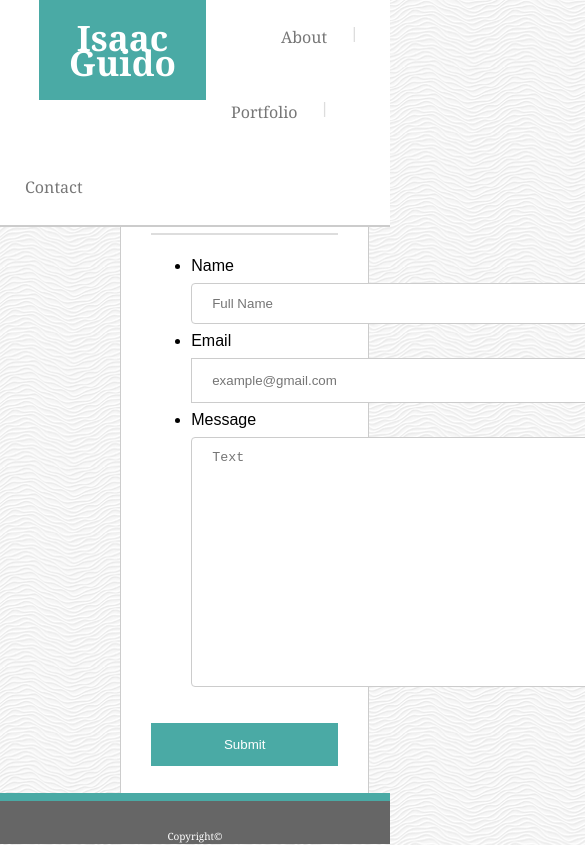
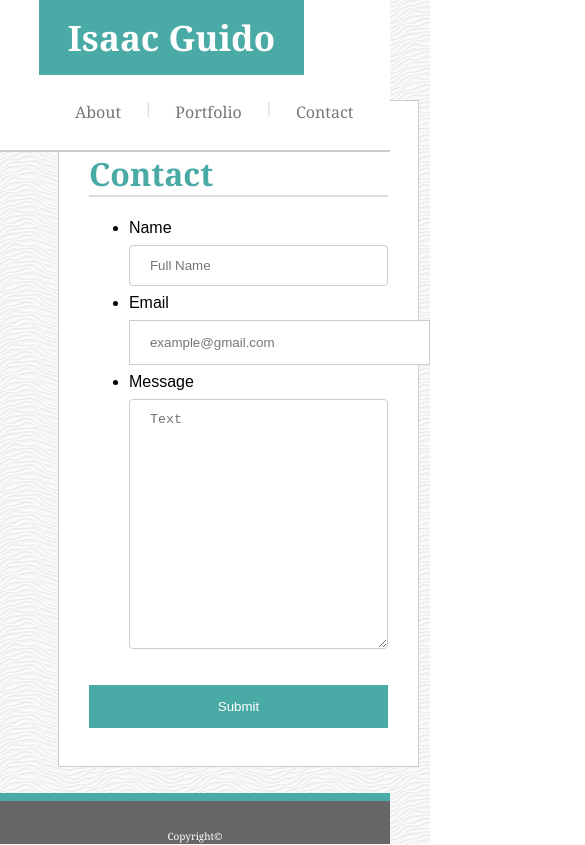
Before and after one commit to Aizeke/Responsive-Portfolio, a plain HTML site: page contact.html in a window 390 px wide. Shown: the top 845 px of the page, 585 px wide, since content can reach past the window. Drawn offline with Linux system fonts and the light colour scheme.

Commit message:
Media Query for the mainB and contact inputs

```diff
--- a/assets/css/style.css
+++ b/assets/css/style.css
@@ -172,8 +172,9 @@ input[type=text], textarea{
 @media screen and (max-width: 980px) {
   .logo {
     float: left;
-    width: 30%;
+    width: 215px;
     margin-left: 10%;
+    font-weight: bold;
   }
   .about {
     margin-left: 50px;
@@ -185,7 +186,16 @@ input[type=text], textarea{
   }
 
   .mainB {
-    width: 50%;
-    padding-left: 0;
+    width: 80%;
+    margin-left: 8%;
+    margin-top: 80px;
+    top: 25px;
+    padding: 20px;
   }
+
+  input[type=email], input[type=submit], input[type=text],
+    textarea {
+      width: 100%;
+    }
+
 }
```
